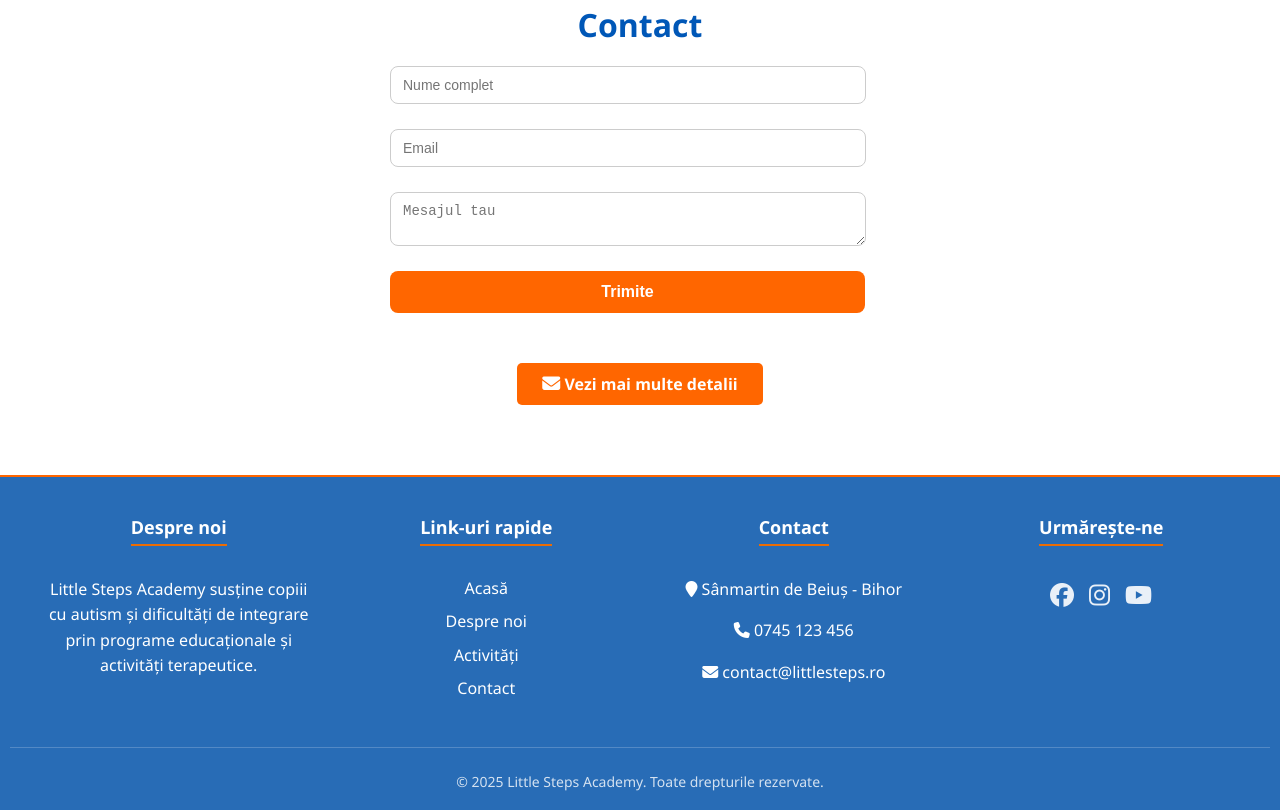
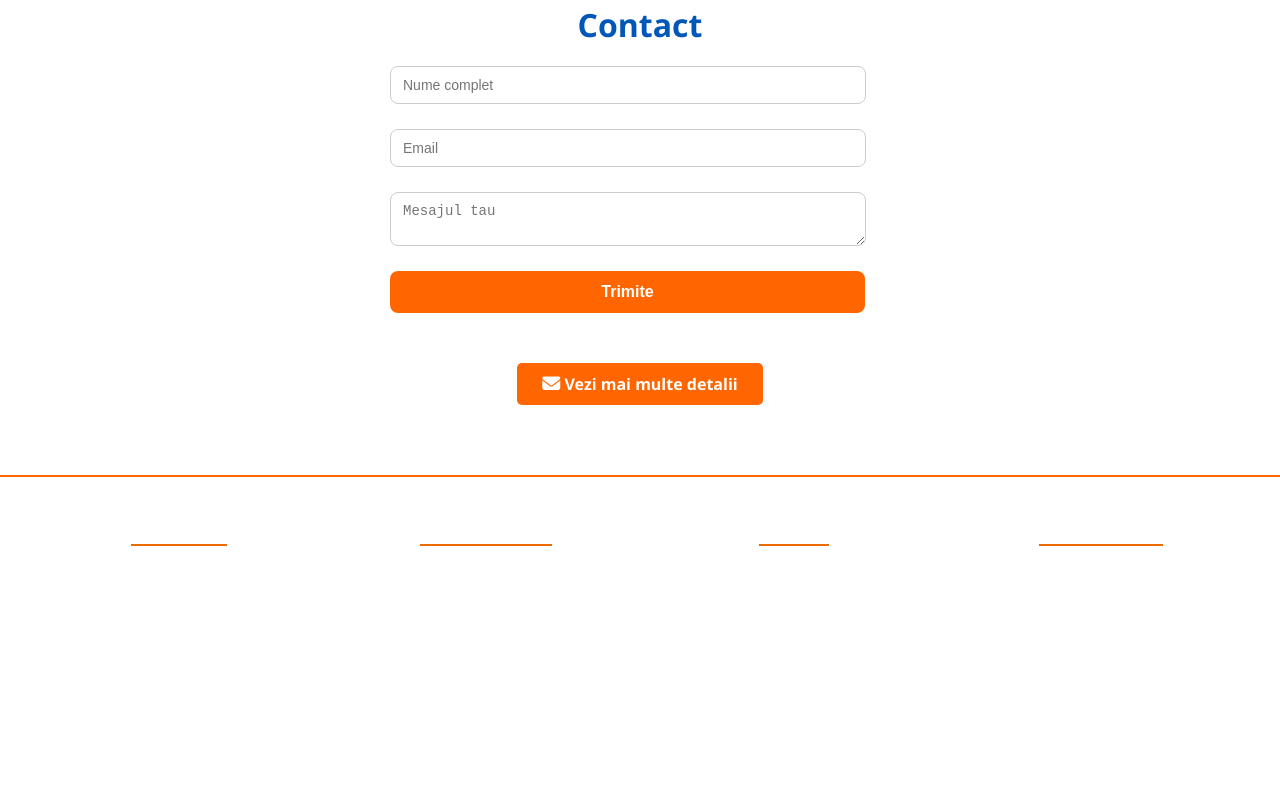
Before and after one commit to GeorgeM11/Little-Steps-Academy, a plain HTML site: page index.html in a window 1280 px wide. Shown: the part 2388-3198 px from the top of the page. Drawn offline with Linux system fonts and the light colour scheme.

Commit message:
Add files via upload

```diff
--- a/styles.css
+++ b/styles.css
@@ -910,8 +910,8 @@ body {
 
 /* Sectiunea footer */
 .footer {
-  background-color: #286cb6;
-  color: white;
+  background: linear-gradient(120deg,  #2faaec);
+  color: rgb(255, 255, 255);
   padding: 20px 10px 5px 10px;
   font-size: 15px;
   text-align: center; /* text centrat */
```
Also changed, not shown: terapia-3c.html (+1 -1 lines).
